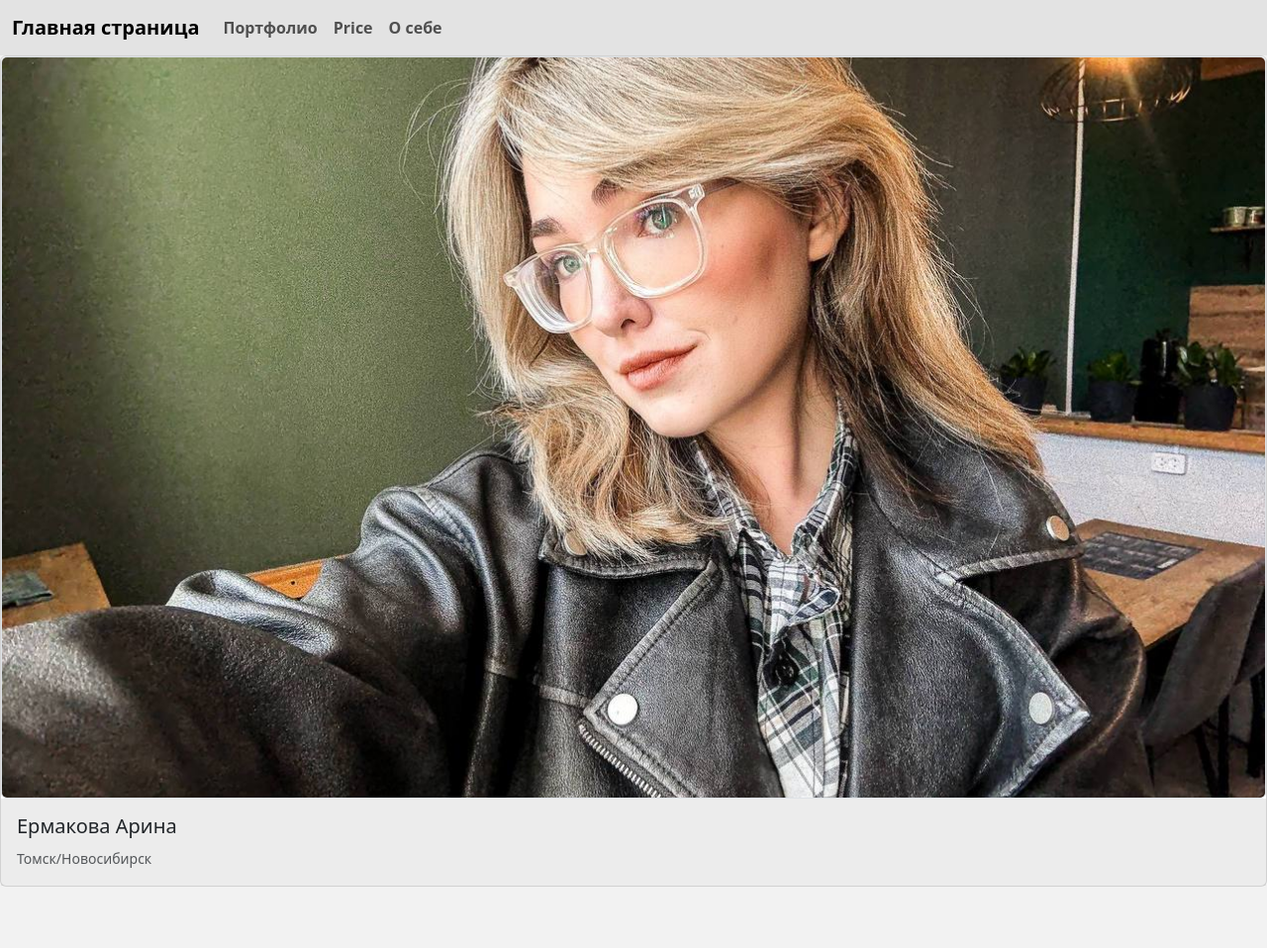
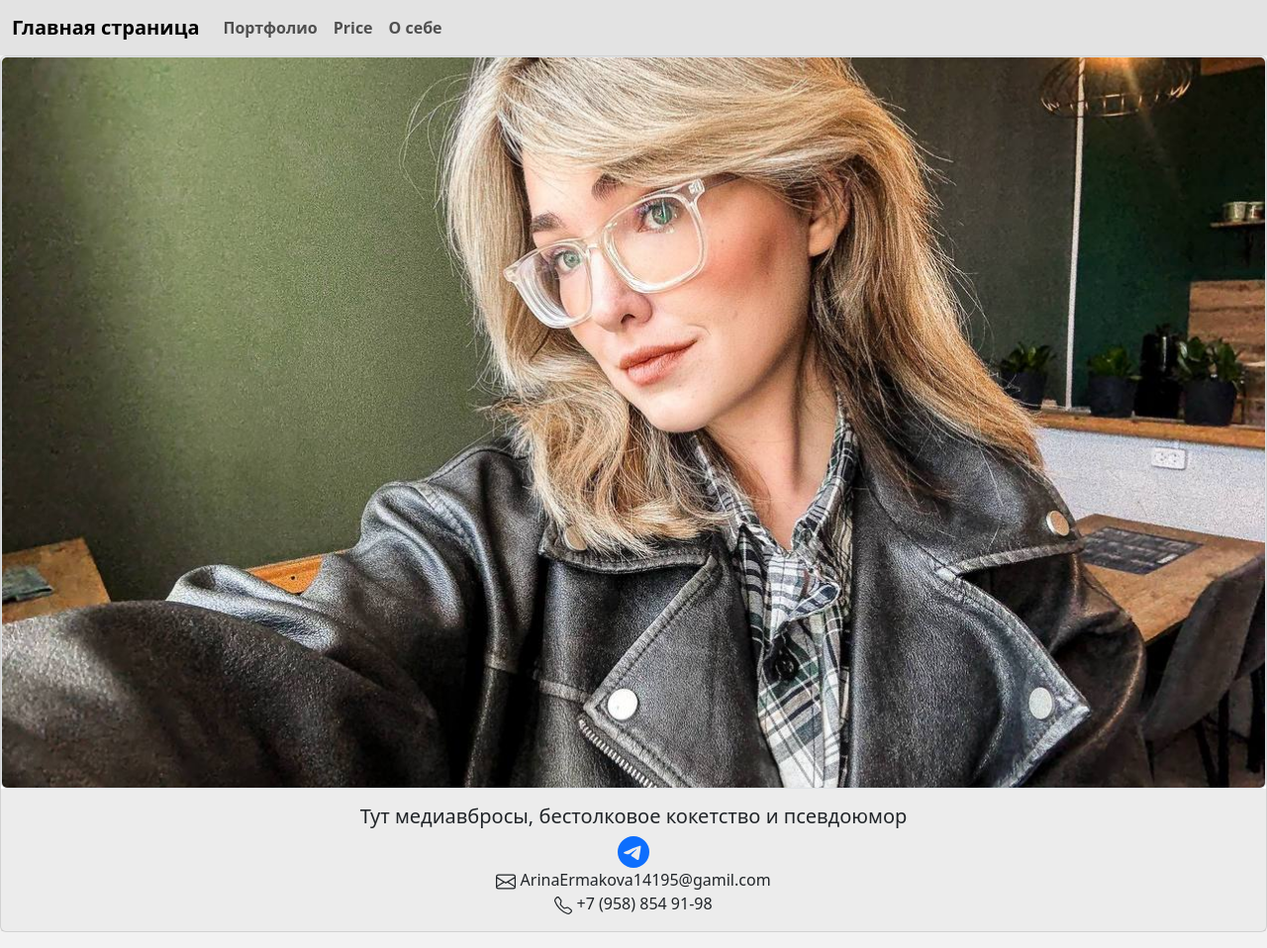
Before and after one commit to ArinaErmakova2515/Ermakovaarina.github.io, a plain HTML site: page introduce/index.html in a window 1280 px wide. Shown: the whole page at 99% size. Before the commit the page ends 912 px from the top, so only its background shows below. Drawn offline with nearby package versions, Linux system fonts and the light colour scheme.

Commit message:
обновочки - 2
👉👈

```diff
--- a/introduce/index.html
+++ b/introduce/index.html
@@ -27,16 +27,36 @@
             <a class="nav-link" href="page3.html">О себе</a>
           </li>
         </ul>
-
       </div>
     </div>
   </nav>
   <div class="card mb-3">
-    <!-- <img src="./photo/p1.jpg" class="card-img-top "> -->
     <img src="./photo/png1.jpg" class="object-fit-cover border rounded card-image">
-    <div class="card-body">
-      <h5 class="card-title">Ермакова Арина</h5>
-      <p class="card-text"><small class="text-body-secondary">Томск/Новосибирск</small></p>
+    <div class="card-body" style="text-align: center;">
+      <h5 class="card-text">Тут медиавбросы, бестолковое кокетство и псевдоюмор</h5>
+      <a href="https://t.me/allervaller">
+        <svg xmlns="http://www.w3.org/2000/svg" width="32" height="32" fill="currentColor" class="bi bi-telegram"
+          viewBox="0 0 16 16">
+          <path
+            d="M16 8A8 8 0 1 1 0 8a8 8 0 0 1 16 0zM8.287 5.906c-.778.324-2.334.994-4.666 2.01-.378.15-.577.298-.595.442-.03.243.275.339.69.47l.175.055c.408.133.958.288 1.243.294.26.006.549-.1.868-.32 2.179-1.471 3.304-2.214 3.374-2.23.05-.012.12-.026.166.016.047.041.042.12.037.141-.03.129-1.227 1.241-1.846 1.817-.193.18-.33.307-.358.336a8.154 8.154 0 0 1-.188.186c-.38.366-.664.64.015 1.088.327.216.589.393.85.571.284.194.568.387.936.629.093.06.183.125.27.187.331.236.63.448.997.414.214-.02.435-.22.547-.82.265-1.417.786-4.486.906-5.751a1.426 1.426 0 0 0-.013-.315.337.337 0 0 0-.114-.217.526.526 0 0 0-.31-.093c-.3.005-.763.166-2.984 1.09z" />
+        </svg>
+      </a></br>
+      <a>
+        <svg xmlns="http://www.w3.org/2000/svg" width="20" height="20" fill="currentColor" class="bi bi-envelope"
+          viewBox="0 0 16 16">
+          <path
+            d="M0 4a2 2 0 0 1 2-2h12a2 2 0 0 1 2 2v8a2 2 0 0 1-2 2H2a2 2 0 0 1-2-2V4Zm2-1a1 1 0 0 0-1 1v.217l7 4.2 7-4.2V4a1 1 0 0 0-1-1H2Zm13 2.383-4.708 2.825L15 11.105V5.383Zm-.034 6.876-5.64-3.471L8 9.583l-1.326-.795-5.64 3.47A1 1 0 0 0 2 13h12a1 1 0 0 0 .966-.741ZM1 11.105l4.708-2.897L1 5.383v5.722Z" />
+        </svg>
+        ArinaErmakova14195@gamil.com
+      </a></br>
+      <a>
+        <svg xmlns="http://www.w3.org/2000/svg" width="18" height="18" fill="currentColor" class="bi bi-telephone"
+          viewBox="0 0 16 16">
+          <path
+            d="M3.654 1.328a.678.678 0 0 0-1.015-.063L1.605 2.3c-.483.484-.661 1.169-.45 1.77a17.568 17.568 0 0 0 4.168 6.608 17.569 17.569 0 0 0 6.608 4.168c.601.211 1.286.033 1.77-.45l1.034-1.034a.678.678 0 0 0-.063-1.015l-2.307-1.794a.678.678 0 0 0-.58-.122l-2.19.547a1.745 1.745 0 0 1-1.657-.459L5.482 8.062a1.745 1.745 0 0 1-.46-1.657l.548-2.19a.678.678 0 0 0-.122-.58L3.654 1.328zM1.884.511a1.745 1.745 0 0 1 2.612.163L6.29 2.98c.329.423.445.974.315 1.494l-.547 2.19a.678.678 0 0 0 .178.643l2.457 2.457a.678.678 0 0 0 .644.178l2.189-.547a1.745 1.745 0 0 1 1.494.315l2.306 1.794c.829.645.905 1.87.163 2.611l-1.034 1.034c-.74.74-1.846 1.065-2.877.702a18.634 18.634 0 0 1-7.01-4.42 18.634 18.634 0 0 1-4.42-7.009c-.362-1.03-.037-2.137.703-2.877L1.885.511z" />
+        </svg>
+        +7 (958) 854 91-98
+      </a>
     </div>
   </div>
   <script src="https://cdn.jsdelivr.net/npm/bootstrap@5.3.8/dist/js/bootstrap.min.js"
--- a/introduce/style.css
+++ b/introduce/style.css
@@ -11,7 +11,7 @@ body {
 }
 
 .card-image {
-    max-height: 750px;
+    max-height: 740px;
 }
 
 .slider {
@@ -25,3 +25,7 @@ body {
 .navbar-brand {
     font-weight: 800;
 }
+
+.icons {
+    size: 2px;
+}
```
Also changed, not shown: introduce/page2.html (+3 -3 lines), introduce/page3.html (+19 -0 lines), introduce/photo/page3_3/call.svg (added), introduce/photo/page3_3/mail.svg (added), introduce/photo/page3_3/telegram.svg (added).
